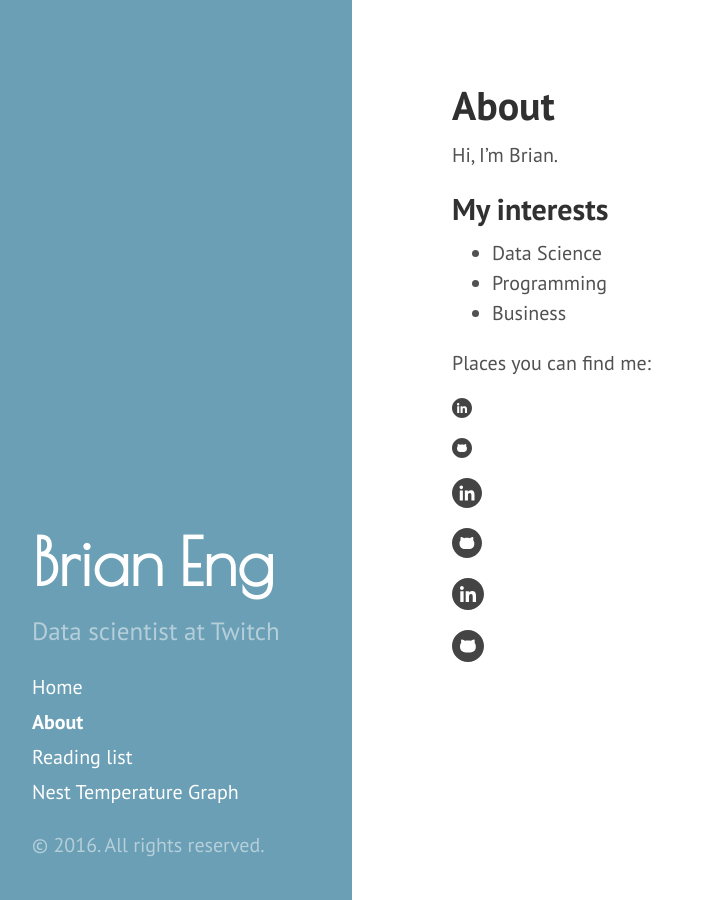
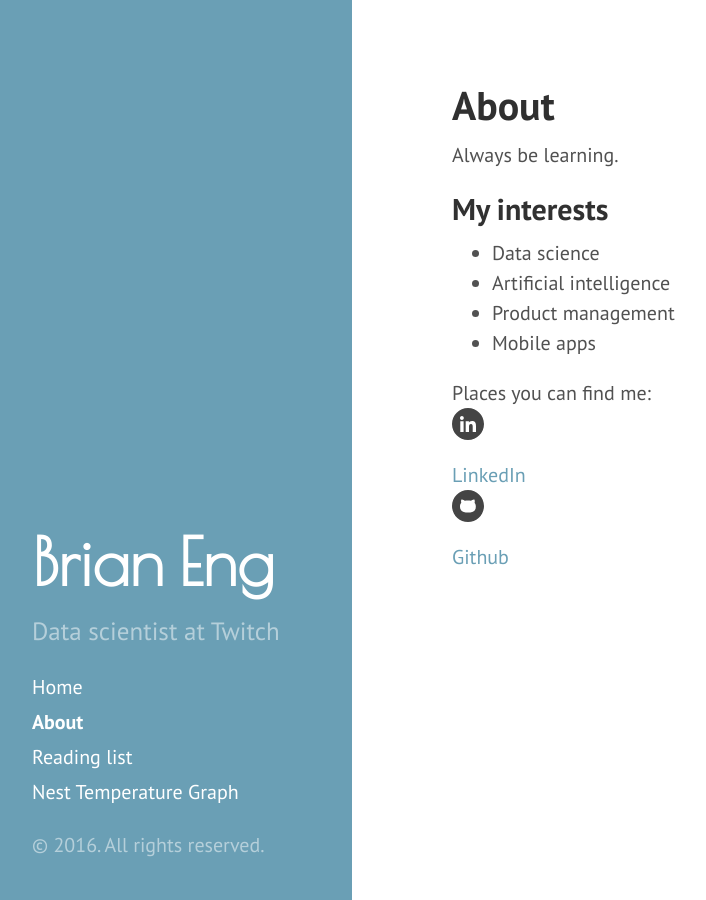
Before and after one commit to wukaiyuan/wukaiyuan.github.io, a Jekyll site: the page built from about.md, in a window 1280 px wide. Shown: the whole page, without its empty margins (8-714 px from the left). Built offline with Jekyll 4.4.1, drawn with Linux system fonts in a browser that asks for light colours.

Commit message:
Try to get SVGs onto one line

```diff
--- a/about.md
+++ b/about.md
@@ -3,16 +3,15 @@ layout: page
 title: About
 ---
 
-Hi, I'm Brian.
+Always be learning.
 
 ## My interests
 
-* Data Science
-* Programming
-* Business
+* Data science
+* Artificial intelligence
+* Product management
+* Mobile apps
 
 Places you can find me:
-<div class="blah"><a href="http://www.linkedin.com/in/brianheng"><img src="http://wukaiyuan.github.io/wukaiyuan.github.io/public/social-1_round-linkedin.svg" width="20"/></a><a href="http://github.com/wukaiyuan"><img src="http://wukaiyuan.github.io/wukaiyuan.github.io/public/social-1_round-github.svg" width="20"/></a></div>
-<img src="http://wukaiyuan.github.io/wukaiyuan.github.io/public/social-1_round-linkedin.svg" width="30"/><img src="http://wukaiyuan.github.io/wukaiyuan.github.io/public/social-1_round-github.svg" width="30"/>
-[![LinkedIn](http://wukaiyuan.github.io/wukaiyuan.github.io/public/social-1_round-linkedin.svg)](http://www.linkedin.com/in/brianheng)
-[![Github](http://wukaiyuan.github.io/wukaiyuan.github.io/public/social-1_round-github.svg)](http://github.com/wukaiyuan)
+[![LinkedIn](http://wukaiyuan.github.io/wukaiyuan.github.io/public/social-1_round-linkedin.svg) LinkedIn](http://www.linkedin.com/in/brianheng)
+[![Github](http://wukaiyuan.github.io/wukaiyuan.github.io/public/social-1_round-github.svg) Github](http://github.com/wukaiyuan)
```
